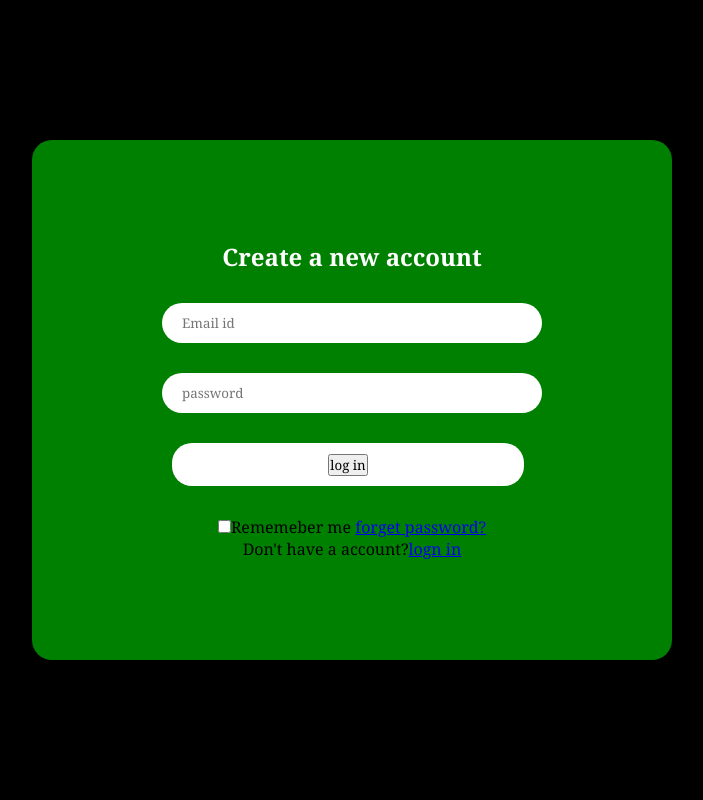
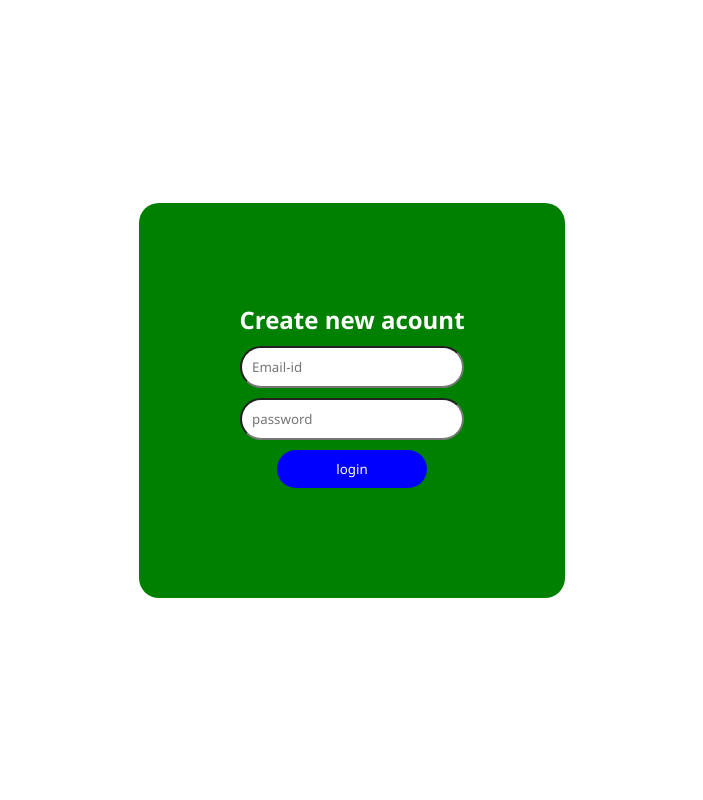
Before and after one commit to Cisits-Subodh/flower-shop-management-system, a PHP site: page /src/app/pages/signup.php in a window 1280 px wide. Shown: the whole page, without its empty margins (288-991 px from the left). Run offline with PHP 8.4, Linux system fonts and the light colour scheme.

Commit message:
Design sign up pages and connect it to homepage Fixes #7

```diff
--- a/src/app/pages/signup.php
+++ b/src/app/pages/signup.php
@@ -1,41 +1,23 @@
 <!DOCTYPE html>
 <html lang="en">
-
 <head>
     <meta charset="UTF-8">
     <meta name="viewport" content="width=device-width, initial-scale=1.0">
-    <title>Document</title>
-    <link rel="stylesheet" href="style.css">
-</head>
+    <title>FSMS-Sign-up</title>
+<link rel="stylesheet" href="/assets/css/style.css">
+<body>
+    <div class="form-container">
+        <form action=""class="form">
+                    <h2>Create new acount</h2>
 
-<body>
-    <div class="wrapper">
-        <div class="form">
-            <form action="">
-                <h2>Create a new account</h2>
-                <div class="input-group">
-                    <input type="email" id="Email id" name="Email id" placeholder="Email id " required>
-                </div>
+            <input type="email"id="email-id"name="email-id"placeholder="Email-id"required>
+            <input type="password"id="pass"name="pass"placeholder="password"reqired>
 
-                <div class="input-group">
-                    <input type="password" id="password" name="password" placeholder="password">
+            <button type="submit">login<a href="" log-in</button>
 
-                </div>
-                <div class="btn">
-                    <button type="submit">log in</button>
-
-                </div>
-
-                <div class="remember">
-                    <lable> <input type="checkbox">Rememeber me</lable>
-                    <a href="#">forget password?</a>
-                    <p>Don't have a account?<a href="#">logn in</a></p>
-                </div>
-
-            </form>
-        </div>
+        </form>
 
     </div>
+
 </body>
-
 </html>
--- a/src/app/pages/style.css
+++ /dev/null
@@ -1,87 +0,0 @@
-* {
-    margin: 0px;
-    padding: 0px;
-    box-sizing: border-box;
-    font-family: Georgia, 'Times New Roman', Times;
-}
-
-body {
-    display: flex;
-    justify-content: center;
-    align-items: center;
-    min-height: 100vh;
-    background-color: black;
-}
-
-.wrapper {
-    position: relative;
-    /* width: 400px;
-    height: 500px; */
-    background-color: green;
-    border-radius: 20px;
-    padding: 100px;
-
-
-}
-
-.form {
-    display: flex;
-    justify-content: center;
-    align-items: center;
-    height: 100%;
-
-
-}
-
-h2 {
-    font: size 16px;
-    text-align: center;
-    color: white;
-}
-
-.input-group {
-    position: relative;
-    margin: 30px;
-
-
-}
-
-.input-group label {}
-
-.input-group input {
-    width: 380px;
-    height: 40px;
-    font: size 16px;
-    padding: 5px;
-    border-radius: 20px;
-    border: none;
-    padding-left: 20px;
-
-
-}
-
-.remember {
-    text-align: center;
-    margin-top: 0px;
-
-}
-
-
-.btn {
-    width: 80%;
-    height: 50%;
-    margin-left: 40px;
-    margin-bottom: 30px;
-    border-radius: 20px;
-    border: none;
-    font-size: 16px;
-    text-align: center;
-    background-color: #fff;
-    padding: 10px;
-}
-
-
-.p {
-    text-align: center;
-    align-items: center;
-}
```
